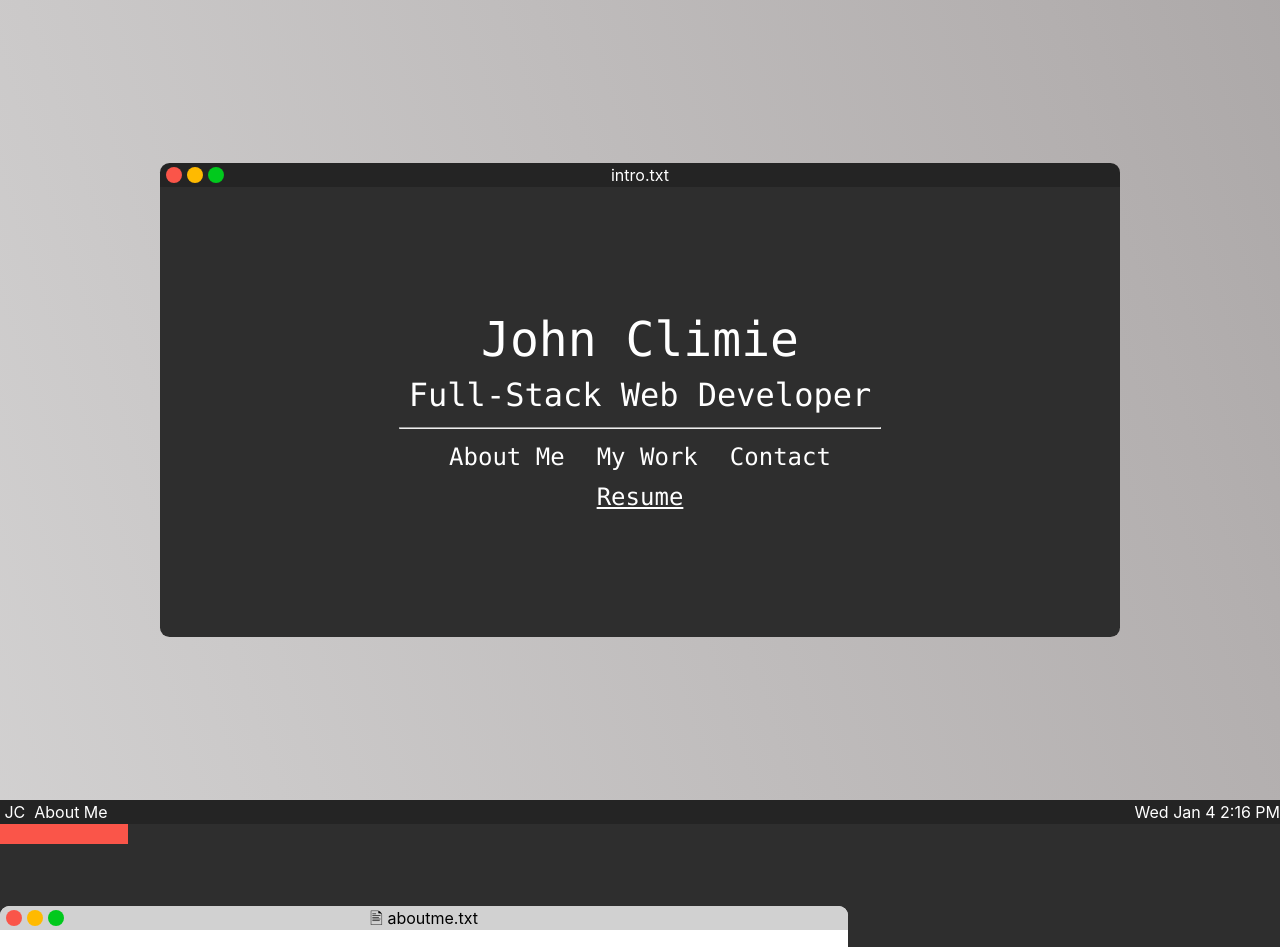
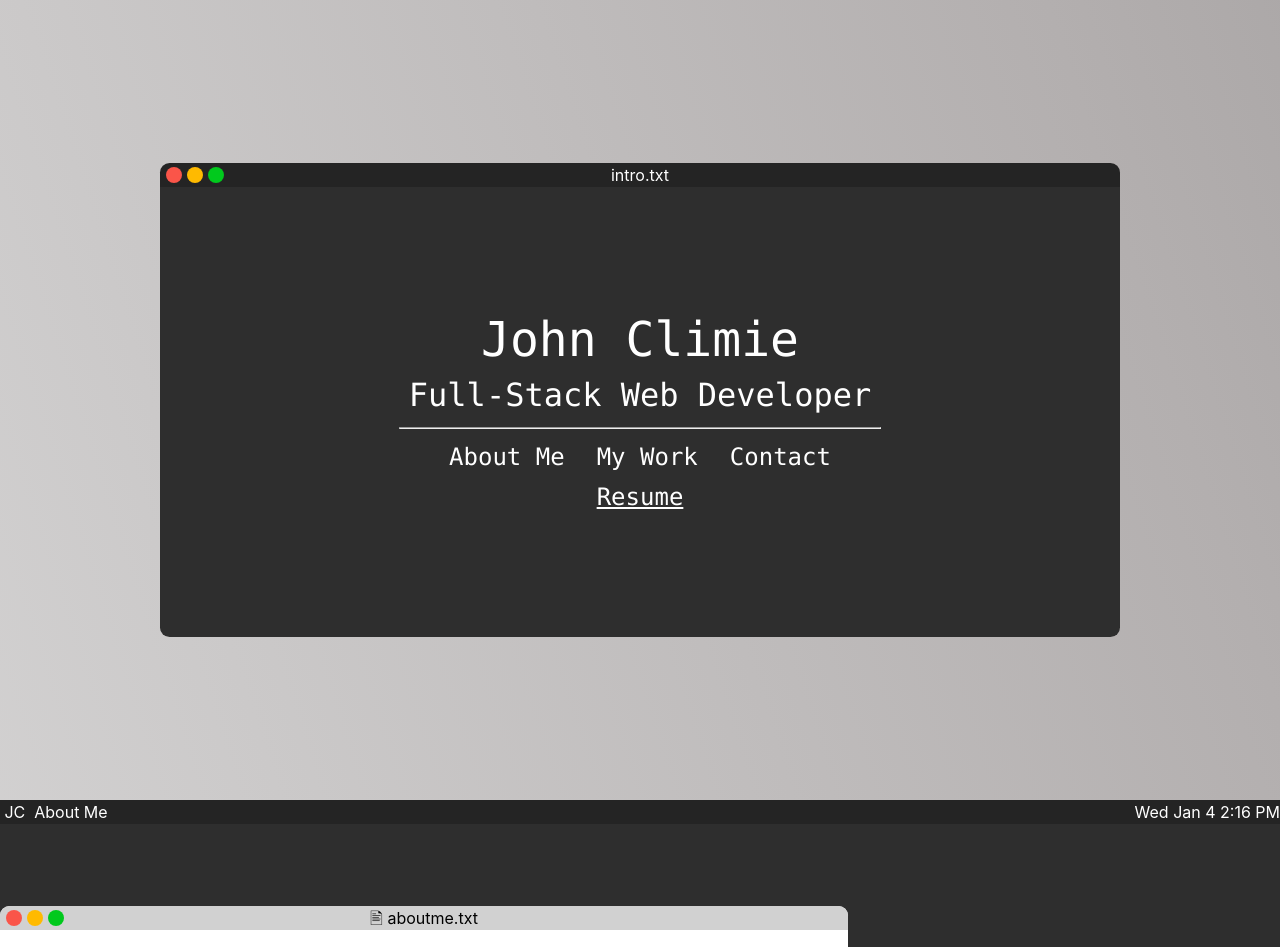
Before and after one commit to johnclimie/portfolio-2023, a Next.js app: page / in a window 1280 px wide. Shown: the top 947 px of the page. Built offline with nearby package versions, Linux system fonts and the light colour scheme; a web font is replaced by a local one.

Commit message:
Fixed container issue

```diff
--- a/pages/index.js
+++ b/pages/index.js
@@ -110,10 +110,9 @@ export default function Home() {
                       <div className={styles.green}></div>
                     </div>
                   </div>
-                </div>
 
-                <div className={styles.skillsLists}>
-                </div>
+                <div>test</div>
+              </div>
             </div>
           </div>
         </section>
--- a/styles/Home.module.css
+++ b/styles/Home.module.css
@@ -215,12 +215,7 @@
   grid-column: 7/10;
   grid-row: 3/9;
   display: flex;
+  flex-direction: column;
   border-radius: .6rem;
   background-color: #FFFFFF;
 }
-
-.skillsLists {
-  width: 100%;
-  height: 20px;
-  background-color: #fa5549;
-}
```
